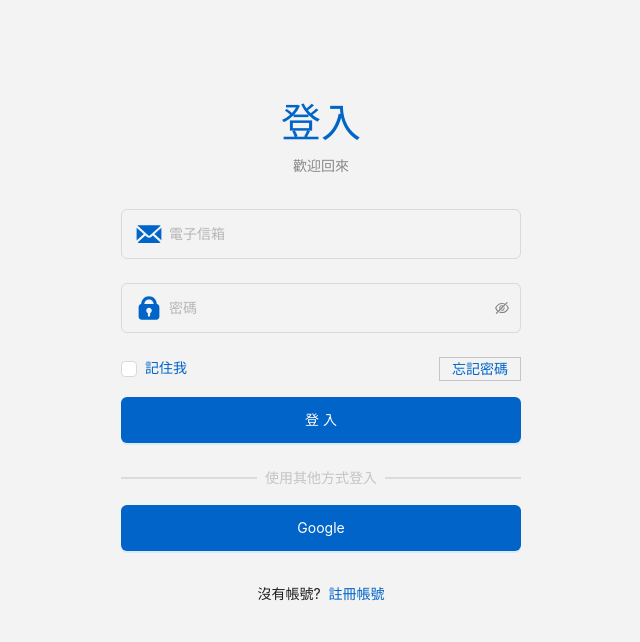
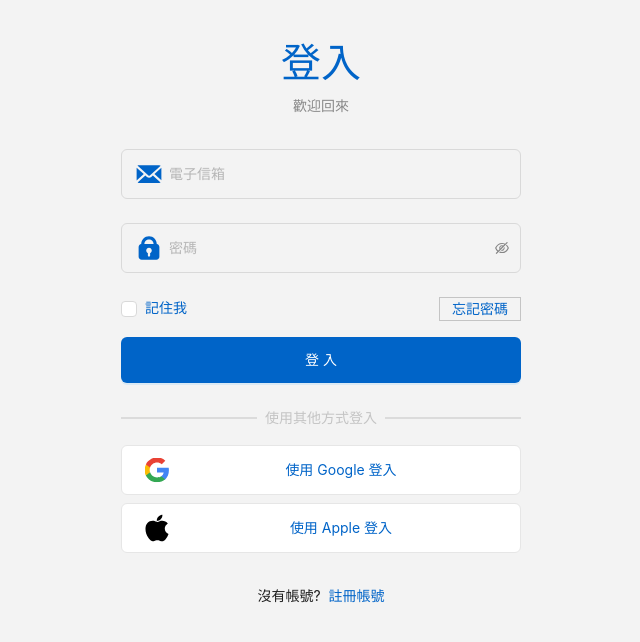
Before and after one commit to leon11081991/vue3-emgiot, a Vue app: page /login in a window 1280 px wide. Shown: the top 642 px of the page, without its empty margins (319-959 px from the left). Built offline with nearby package versions, Linux system fonts and the light colour scheme; no server answers.

Commit message:
feat(login-page): 修改第三方登入按鈕樣式

```diff
--- a/src/views/LoginPage.vue
+++ b/src/views/LoginPage.vue
@@ -178,7 +178,21 @@ const onForgotPasswordFinish = (values: any) => {
             <span class="other-message-text">{{ $t('LoginPage.OtherText.UseOtherMethods') }}</span>
           </div>
 
-          <a-button class="google-btn" type="primary"> Google </a-button>
+          <!-- Third Party Login -->
+          <div class="third-party-login-container">
+            <a-button class="third-party-btn" type="third-party">
+              <template #icon>
+                <BaseSvgIcon iconName="logo-google" size="lg" />
+              </template>
+              <span class="text">使用 Google 登入</span>
+            </a-button>
+            <a-button class="third-party-btn" type="third-party">
+              <template #icon>
+                <BaseSvgIcon iconName="logo-apple" size="lg" />
+              </template>
+              <span class="text">使用 Apple 登入</span>
+            </a-button>
+          </div>
 
           <div class="to-register">
             <span>{{ $t('LoginPage.OtherText.HasNoAccount') }}</span>
@@ -280,13 +294,10 @@ const onForgotPasswordFinish = (values: any) => {
 <style lang="scss" scoped>
 .login-page {
   position: relative;
+  display: flex;
+  justify-content: center;
 }
 .login-register-container {
-  position: absolute;
-  top: $--login-top;
-  left: 50%;
-  transform: translateX(-50%);
-
   width: 90%;
   max-width: 400px;
 
@@ -310,12 +321,23 @@ const onForgotPasswordFinish = (values: any) => {
   }
 }
 
+.third-party-login-container {
+  display: flex;
+  flex-direction: column;
+  gap: 0.5rem;
+}
+
 .login-btn,
 .register-btn,
-.google-btn {
+.third-party-btn {
   width: 100%;
-  padding-block: 0.75rem;
   height: auto;
+}
+
+.third-party-btn {
+  :deep(.text) {
+    flex: 1;
+  }
 }
 
 .register-tab-field {
```
